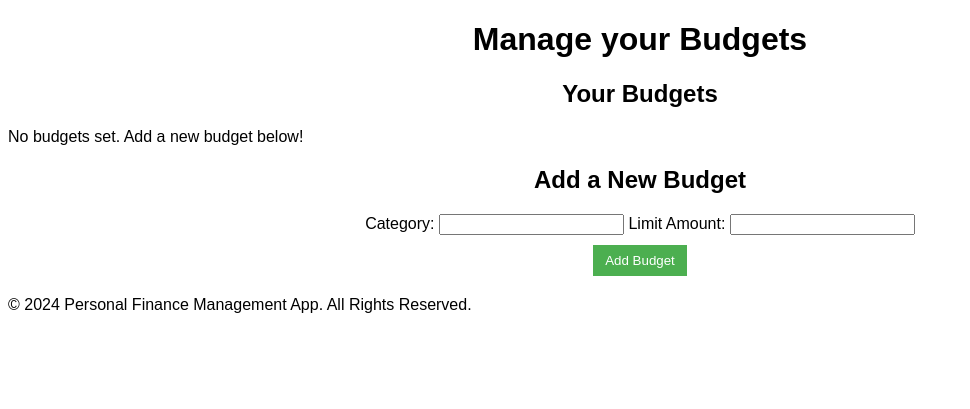
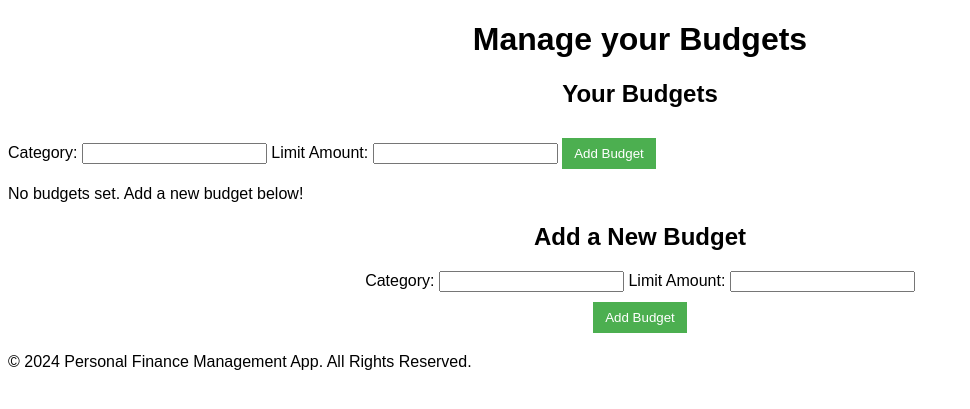
Before and after one commit to Prones94/Budget4You, a Flask app: page /budget in a window 1280 px wide. Shown: the part 26-435 px from the top of the page, without its empty margins (0-970 px from the left). Run offline with Flask 2, Linux system fonts and the light colour scheme; data that the repository does not hold is empty.

Commit message:
updated budget to use session id to save and retrieve budgets specific to user. updated html to display budgets

```diff
--- a/templates/budget.html
+++ b/templates/budget.html
@@ -7,6 +7,16 @@
 
 <section class="budget-list">
   <h2>Your Budgets</h2>
+
+  <form action="{{ url_for('budget') }}" method="POST">
+    <label for="category">Category:</label>
+    <input type="text" name="category" id="category" required>
+
+    <label for="limit_amount">Limit Amount:</label>
+    <input type="number" name="limit_amount" id="limit_amount" step="0.01" required>
+
+    <button type="submit">Add Budget</button>
+  </form>
   {% if budgets %}
     <table>
       <thead>
```
